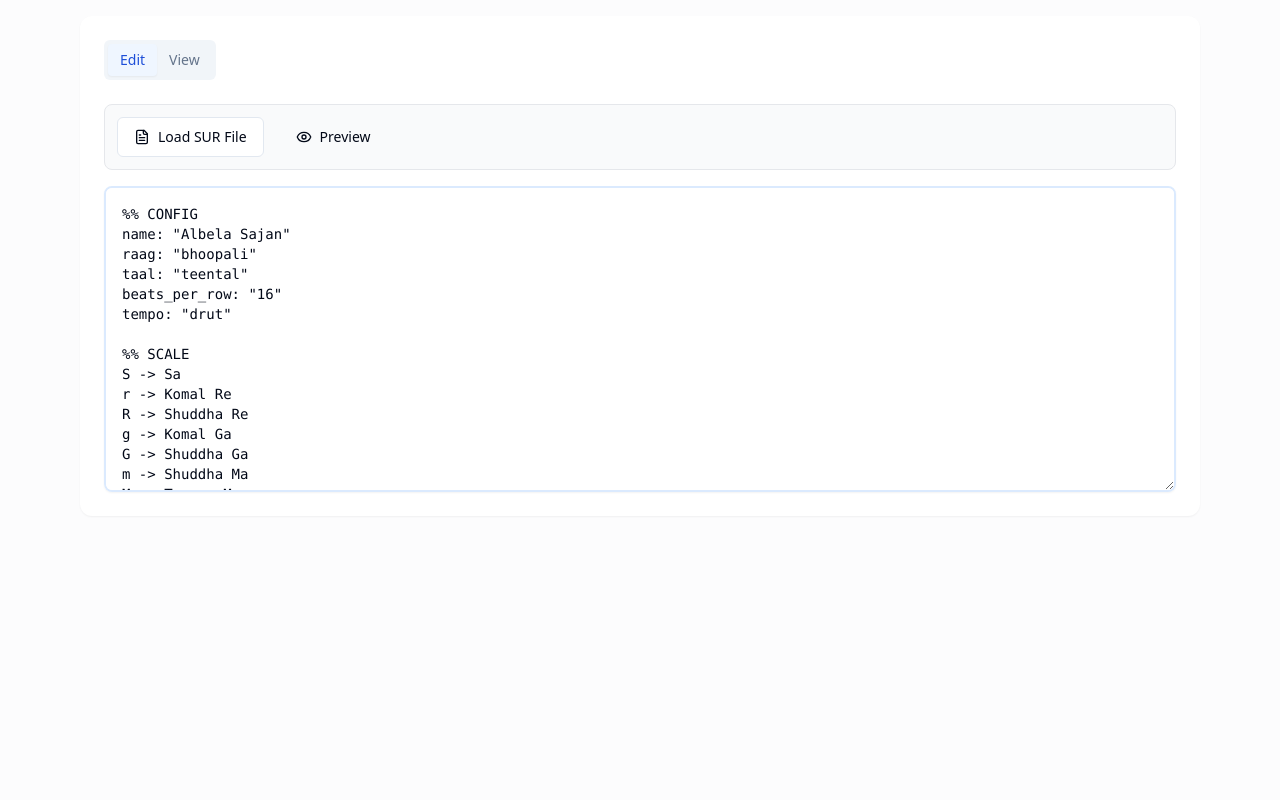
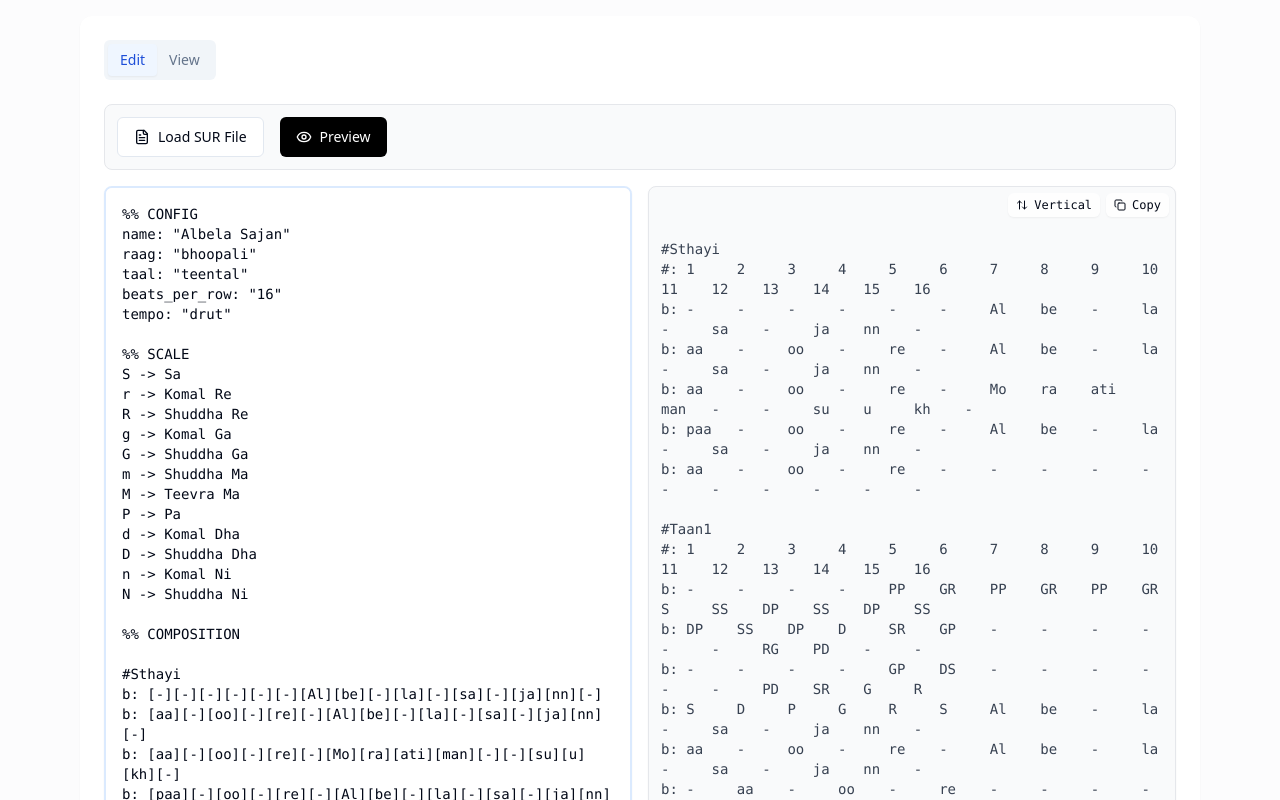
Before and after one commit to codevalley/surmaker, a React (Vite) app in the folder websur/: page / in a window 1280 px wide. Shown: the top 800 px of the page. Built offline with nearby package versions, Linux system fonts and the light colour scheme.

Commit message:
Beautify the layout

```diff
--- a/websur/src/artifact-component.tsx
+++ b/websur/src/artifact-component.tsx
@@ -2,7 +2,7 @@ import React, { useState, useMemo, memo } from 'react';
 import { Card, CardHeader, CardTitle, CardContent } from '@/components/ui/card';
 import { Tabs, TabsContent, TabsList, TabsTrigger } from '@/components/ui/tabs';
 import { Button } from '@/components/ui/button';
-import { Download, FileText, Book, Eye, ArrowRightLeft, ArrowUpDown, Copy, Check } from 'lucide-react';
+import { Download, FileText, Book, Eye, EyeOff, ArrowRightLeft, ArrowUpDown, Copy, Check } from 'lucide-react';
 import { SurParser, Note, Beat, Element, ElementType, NotePitch } from './lib/sur-parser';
 import type { SurDocument, Section } from './lib/sur-parser/types';
 import html2pdf from 'html2pdf.js';
@@ -170,7 +170,7 @@ const generateBeatNumbers = (maxBeatWidth: number): string => {
 // Update the preview content generation in SUREditor
 const SUREditor: React.FC<{ content: string; onChange: (content: string) => void }> = ({ content, onChange }) => {
   const [editableContent, setEditableContent] = useState(content);
-  const [showPreview, setShowPreview] = useState(false);
+  const [showPreview, setShowPreview] = useState(true);
   const [isVerticalLayout, setIsVerticalLayout] = useState(false);
   const [copied, setCopied] = useState(false);
 
@@ -261,7 +261,7 @@ const SUREditor: React.FC<{ content: string; onChange: (content: string) => void
 
   return (
     <div className="h-full flex flex-col gap-4">
-      {/* Top toolbar - remove preview controls from here */}
+      {/* Top toolbar */}
       <div className="flex justify-between items-center p-3 bg-gray-50 rounded-lg border border-gray-200">
         <div className="flex items-center gap-4">
           <label className="cursor-pointer">
@@ -278,11 +278,19 @@ const SUREditor: React.FC<{ content: string; onChange: (content: string) => void
           </label>
 
           <Button
-            variant="ghost"
+            variant={showPreview ? "default" : "ghost"}
             onClick={() => setShowPreview(!showPreview)}
-            className={`gap-2 ${showPreview ? 'bg-white shadow-sm' : ''}`}
+            className={`gap-2 ${
+              showPreview
+                ? 'bg-black hover:bg-black/90 text-white'
+                : 'hover:bg-gray-100'
+            }`}
           >
-            <Eye className="h-4 w-4" />
+            {showPreview ? (
+              <Eye className="h-4 w-4" />
+            ) : (
+              <EyeOff className="h-4 w-4" />
+            )}
             Preview
           </Button>
         </div>
@@ -309,7 +317,7 @@ const SUREditor: React.FC<{ content: string; onChange: (content: string) => void
         {showPreview && (
           <div className={`flex-1 relative ${isVerticalLayout ? 'h-1/2' : 'w-1/2'}`}>
             {/* Preview content with controls in top-right corner */}
-            <div className="h-full min-h-[300px] p-3 font-mono text-xs
+            <div className="h-full min-h-[300px] p-3 font-mono text-sm
                           bg-gray-50 border border-gray-200 rounded-lg
                           shadow-sm overflow-auto relative">
               {/* Floating controls in top-right corner */}
@@ -353,8 +361,8 @@ const SUREditor: React.FC<{ content: string; onChange: (content: string) => void
                 </Button>
               </div>
 
-              {/* Preview content */}
-              <pre className="whitespace-pre-wrap text-gray-700 pt-10">
+              {/* Preview content - keep original font size */}
+              <pre className="whitespace-pre-wrap text-gray-700 pt-10 text-sm">
                 {previewContent}
               </pre>
             </div>
```
